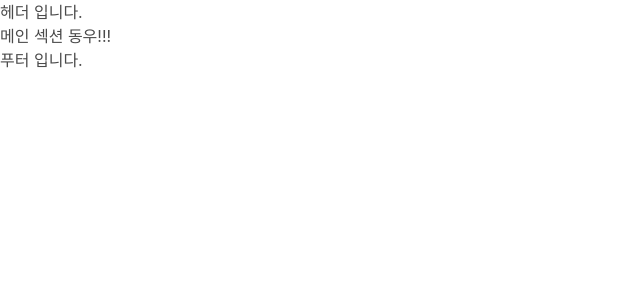
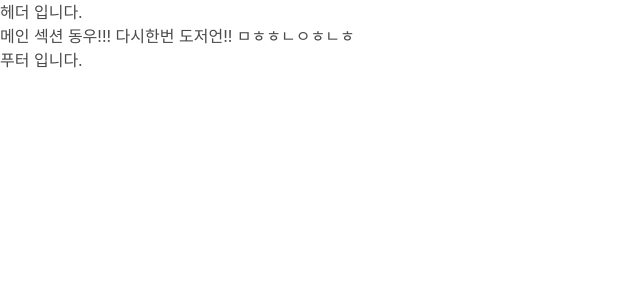
Before and after one commit to leubenia/gonwed, a Flask app: page / in a window 1280 px wide. Shown: the top 300 px of the page, without its empty margins (0-640 px from the left). Run offline with Flask 2, Linux system fonts and the light colour scheme; some libraries are stand-ins or nearby versions.

Commit message:
retry test index.html

```diff
--- a/templates/index.html
+++ b/templates/index.html
@@ -66,6 +66,7 @@
             <div>
                 메인 섹션
                 동우!!!
+                다시한번 도저언!! ㅁㅎㅎㄴㅇㅎㄴㅎ
             </div>
         </section>
 
```
